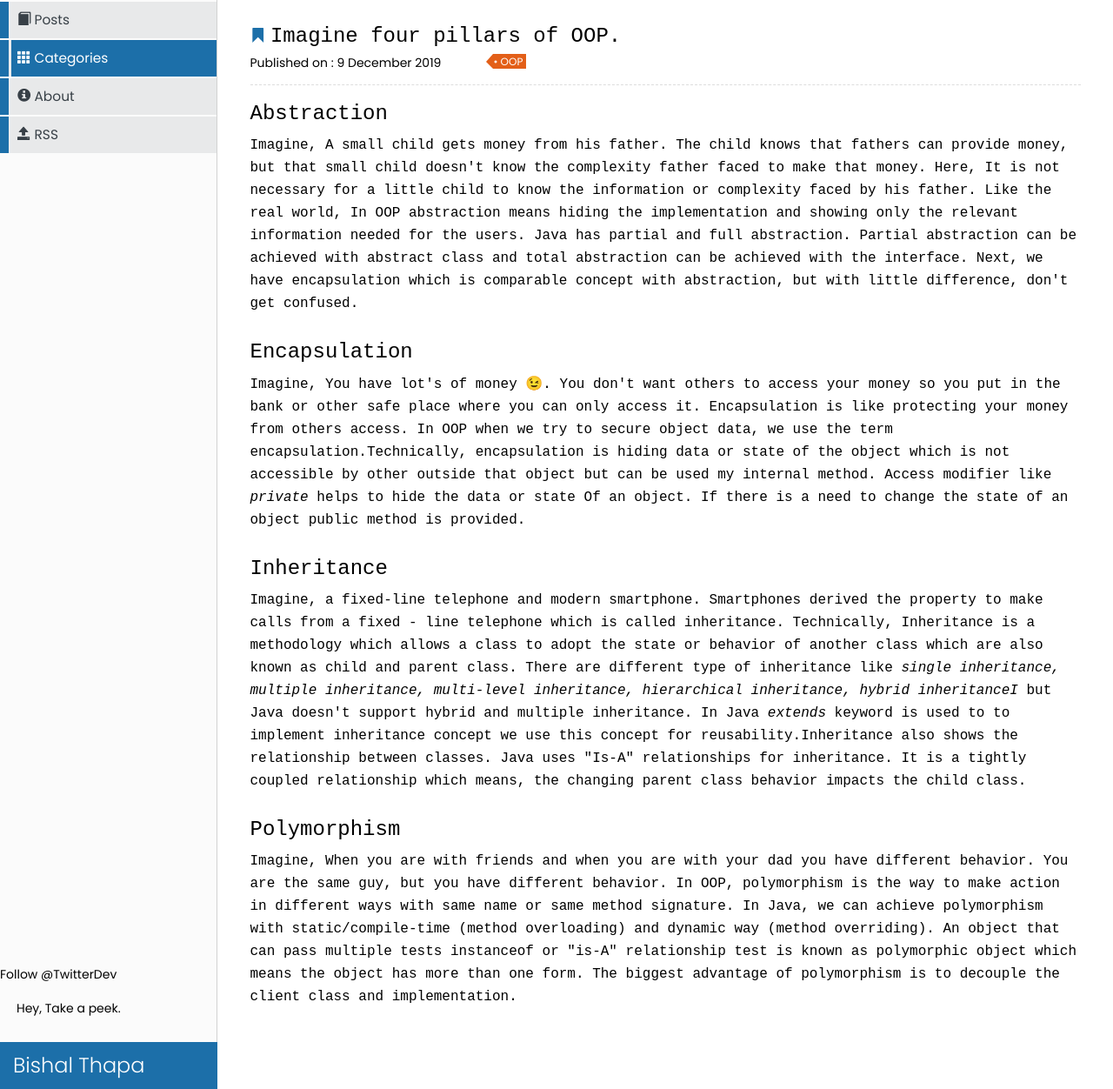
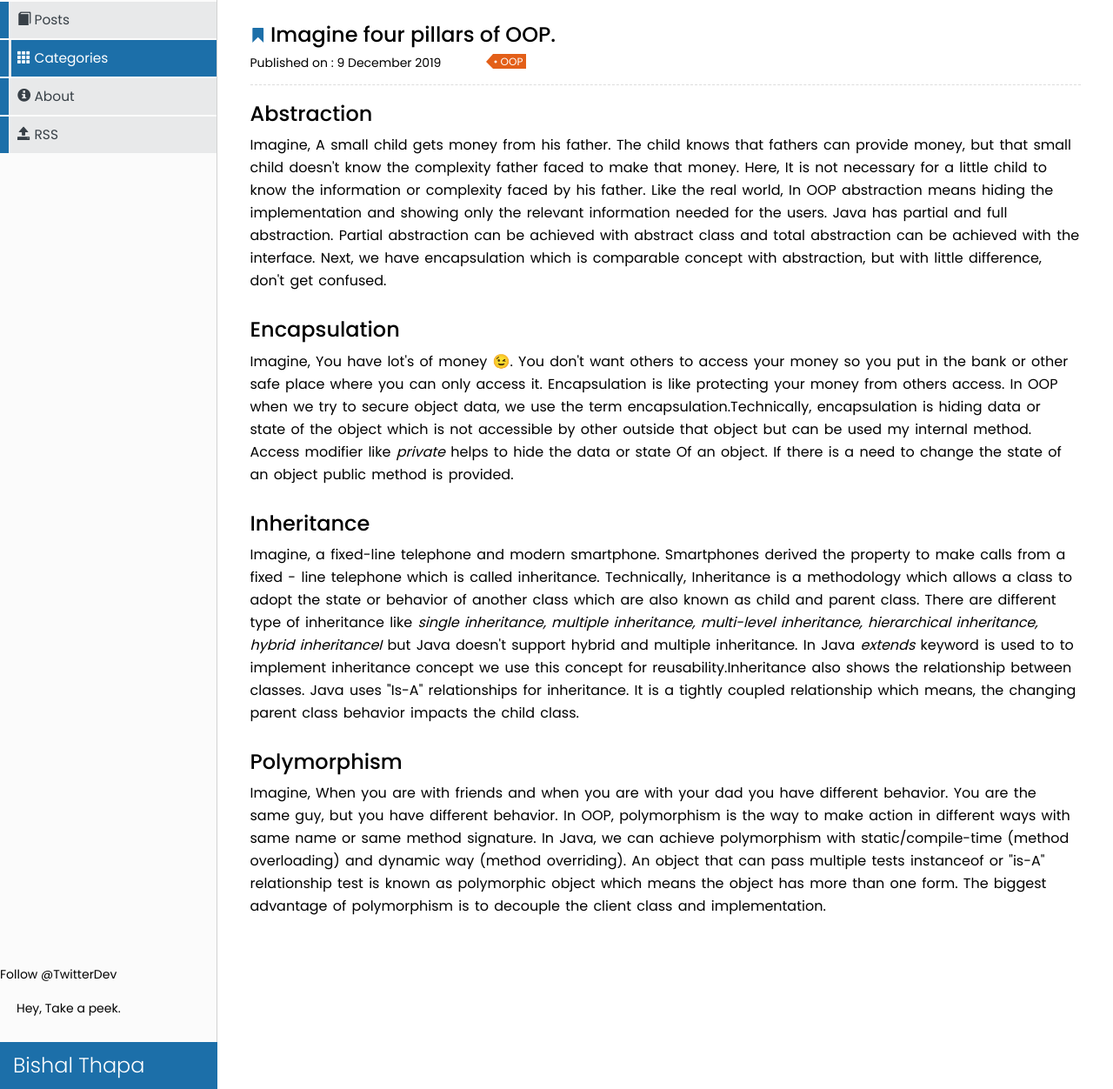
Before and after one commit to thapabishal-zz/thapabishal.github.io, a Jekyll site: the page built from _posts/2019-12-09-imagine-four-pillars-of-oop.markdown, in a window 1280 px wide and 1252 px high. Shown: the whole window at 87% size. Built offline with Jekyll 4.4.1, drawn with Linux system fonts in a browser that asks for light colours; comment, search, counter and statistics services are not loaded.

Commit message:
Update style.css

```diff
--- a/css/style.css
+++ b/css/style.css
@@ -3,10 +3,6 @@
 body {
    font-family: 'Poppins', sans-serif;
     color: black;
-}
-
-h1, .h2, .h3, .h4, .h5, .h6, h1, h2, h3, h4, h5, h6  {
-       font-family: 'Fira Code', monospace;
 }
 
 .m-5 {
@@ -373,11 +369,12 @@ a, a:hover, a:focus {
 
 .post-content {
 
- font-family: 'Inconsolata', monospace;     font-size: 16px;     font-stretch: normal;     font-style: normal;     font-weight: 400;
-
+    font-size: 16px;
+    font-stretch: normal;
+    font-style: normal;
+    font-weight: 400;
     line-height: 2.6rem;
-
-
+    word-spacing: .2rem;
     margin: 0 0 30px;
 }
 
```
